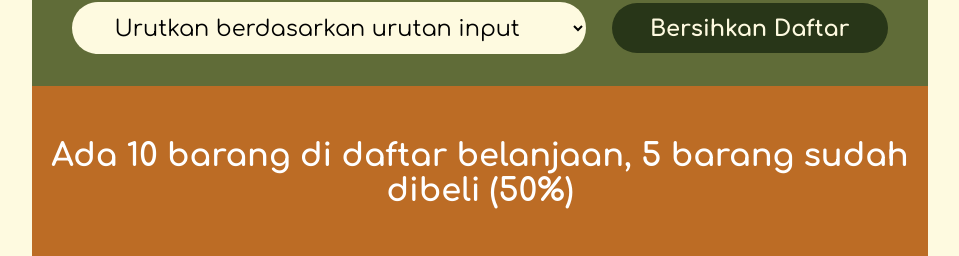
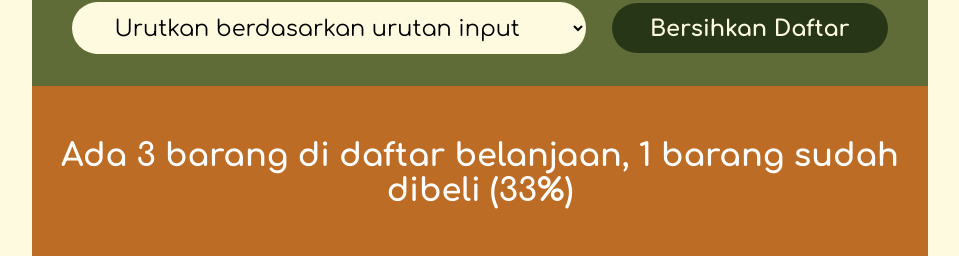
Before and after one commit to mfaturrhmn/shopping-notes-app, a React (Vite) app: page / in a window 1280 px wide. Shown: the part 720-976 px from the top of the page, without its empty margins (160-1119 px from the left). Built offline with nearby package versions, Linux system fonts and the light colour scheme; a web font is replaced by a local one.

Commit message:
create feature stats

```diff
--- a/src/App.jsx
+++ b/src/App.jsx
@@ -54,7 +54,7 @@
         onToggleItem={handleToggleItem}
         onClearItems={handleClearItems}
       />
-      <Footer />
+      <Footer items={items} />
     </div>
   );
 }
@@ -166,10 +166,18 @@
   );
 }
 
-function Footer() {
+function Footer({ items }) {
+  if (items.length === 0)
+    return <footer className="stats">Daftar belanja masih kosong!</footer>;
+
+  const totalItems = items.length;
+  const checkedItems = items.filter((item) => item.checked).length;
+  const percentage = Math.round((checkedItems / totalItems) * 100);
+
   return (
     <footer className="stats">
-      Ada 10 barang di daftar belanjaan, 5 barang sudah dibeli (50%)
+      Ada {totalItems} barang di daftar belanjaan, {checkedItems} barang sudah
+      dibeli ({percentage}%)
     </footer>
   );
 }
```
